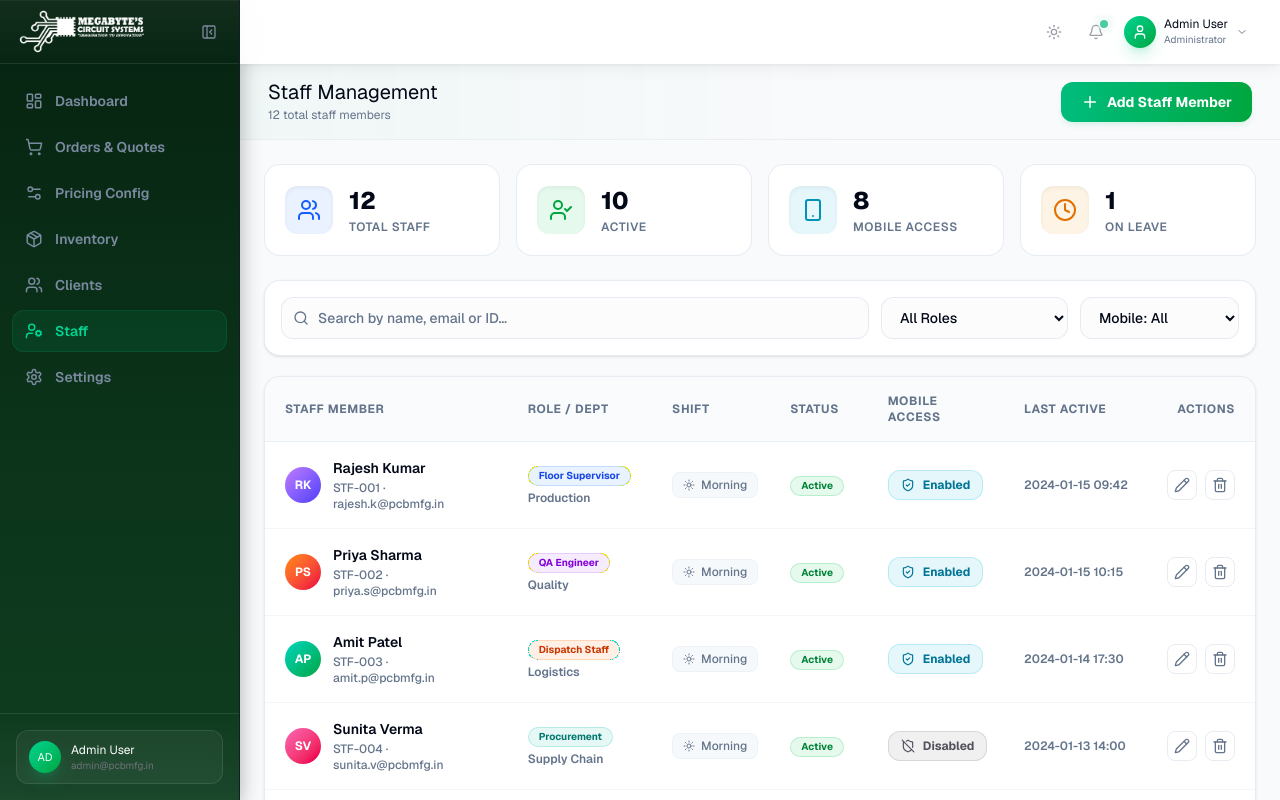
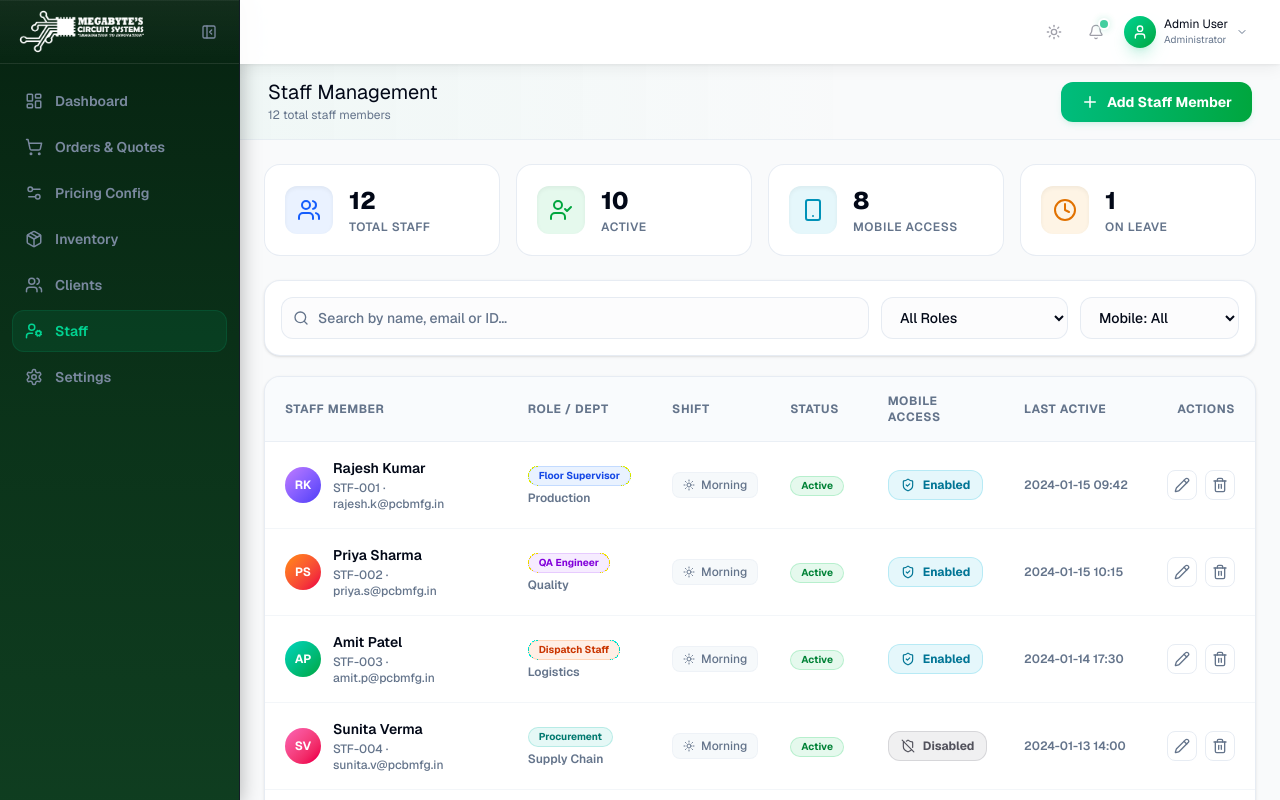
Before and after one commit to nareshpatel007/megabyte-circuits-admin, a Next.js app: page /staff in a window 1280 px wide. Built offline with nearby package versions, Linux system fonts and the light colour scheme.

Commit message:
Update sidebar.tsx

```diff
--- a/components/layout/sidebar.tsx
+++ b/components/layout/sidebar.tsx
@@ -120,21 +120,6 @@ export default function Sidebar({ collapsed, onCollapse, mobileOpen, onMobileClo
                         );
                     })}
                 </div>
-
-                {/* Bottom user hint */}
-                {!isCollapsed && (
-                    <div className="p-4 border-t border-white/5 bg-gradient-to-t from-white/5 to-transparent">
-                        <div className="flex items-center gap-2.5 px-3 py-2.5 rounded-xl bg-white/5 border border-white/10 backdrop-blur-sm">
-                            <div className="w-8 h-8 rounded-full bg-gradient-to-br from-emerald-400 to-green-600 flex items-center justify-center text-white text-[11px] font-700 shrink-0 shadow-lg shadow-emerald-500/20">
-                                AD
-                            </div>
-                            <div className="min-w-0">
-                                <p className="text-xs font-600 text-white truncate">Admin User</p>
-                                <p className="text-[10px] text-zinc-500 truncate">admin@pcbmfg.in</p>
-                            </div>
-                        </div>
-                    </div>
-                )}
             </div>
         );
     };
```
